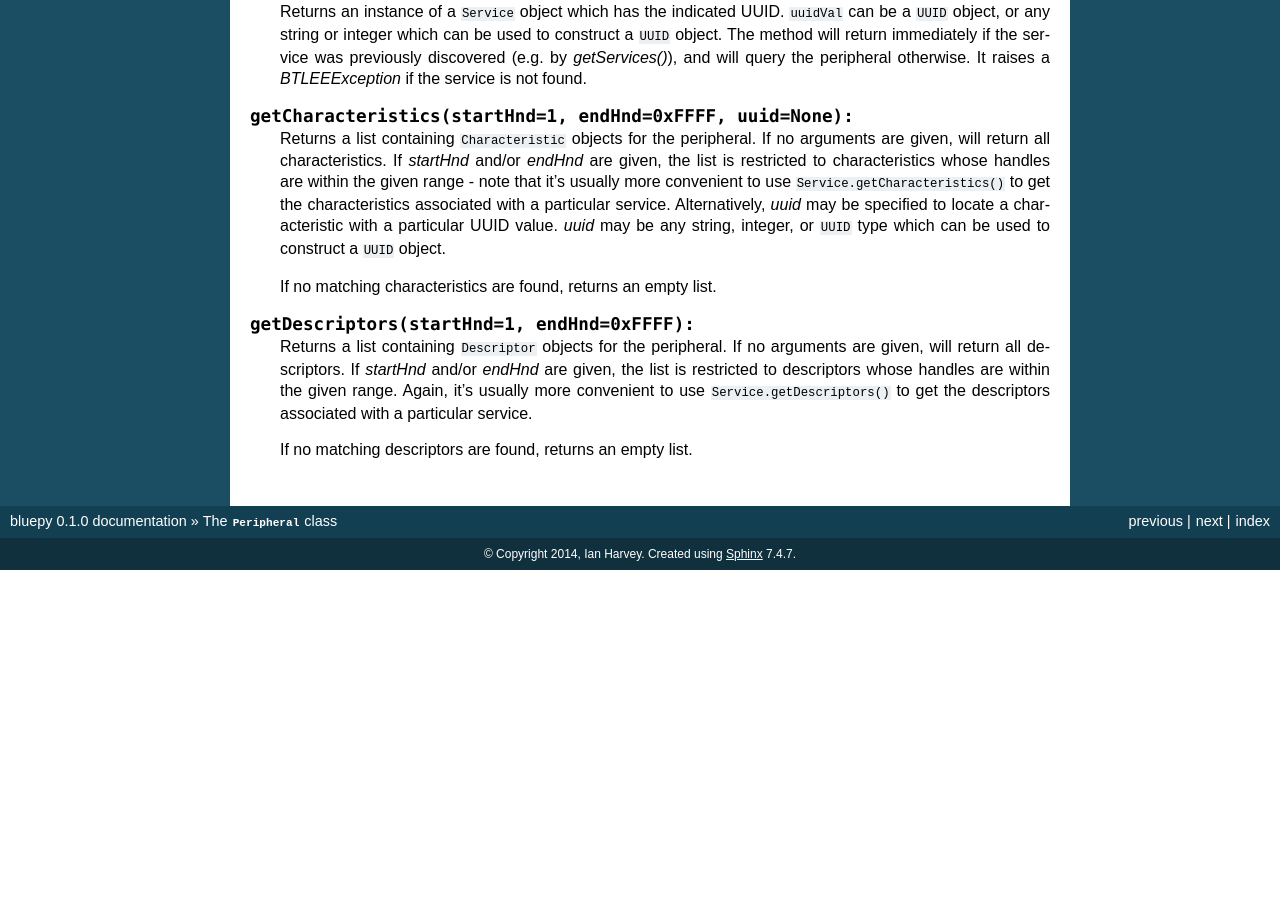
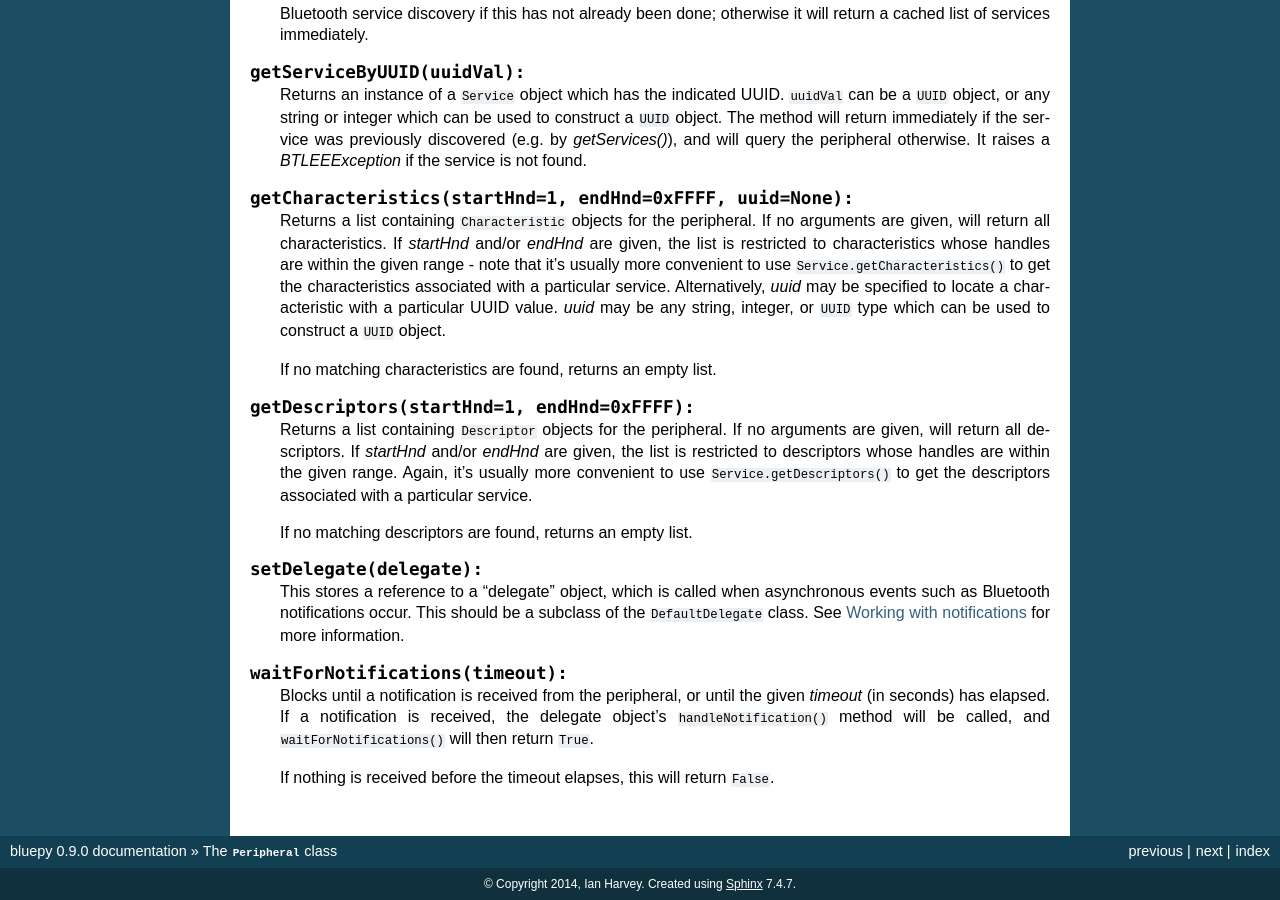
Before and after one commit to IanHarvey/bluepy, a Sphinx documentation site: the page built from docs/peripheral.rst, in a window 1280 px wide and 900 px high, scrolled down 838 px. Built offline with Sphinx 7.4.7, drawn with Linux system fonts in a browser that asks for light colours; pages that are not in the unit, such as notebooks, are missing from menus; before the commit the page ends 1408 px from its top, so only the background shows below that; some of the changed text lies outside the part shown.

Commit message:
bluepy: update documentation to describe notifications

```diff
--- a/docs/conf.py
+++ b/docs/conf.py
@@ -54,9 +54,9 @@ copyright = u'2014, Ian Harvey'
 # built documents.
 #
 # The short X.Y version.
-version = '0.1'
+version = '0.9'
 # The full version, including alpha/beta/rc tags.
-release = '0.1.0'
+release = '0.9.0'
 
 # The language for content autogenerated by Sphinx. Refer to documentation
 # for a list of supported languages.
@@ -244,7 +244,7 @@ man_pages = [
 #  dir menu entry, description, category)
 texinfo_documents = [
   ('index', 'bluepy', u'bluepy Documentation',
-   u'Ian Harvey', 'bluepy', 'One line description of project.',
+   u'Ian Harvey', 'bluepy', 'A Bluetooth Low Energy library for Python.',
    'Miscellaneous'),
 ]
 
--- a/docs/index.rst
+++ b/docs/index.rst
@@ -22,6 +22,7 @@ Contents:
    service
    characteristic
    descriptor
+   notifications
    assignednumbers
 
 Indices and tables
--- a/docs/peripheral.rst
+++ b/docs/peripheral.rst
@@ -8,13 +8,18 @@ Bluepy's ``Peripheral`` class encapsulates a connection to a Bluetooth LE periph
 Constructor
 -----------
 
-.. function:: Peripheral([deviceAddress=None])
+.. function:: Peripheral([deviceAddress=None, [addrType=ADDR_TYPE_PUBLIC]])
 
    If *deviceAddress* is not ``None``, creates a ``Peripheral`` object and makes a connection
    to the device indicated by *deviceAddress* (which should be a string comprising six hex
    bytes separated by colons, e.g. ``"11:22:33:ab:cd:ed"``).
 
    If *deviceAddress* is ``None``, creates an un-connected ``Peripheral`` object. You must call the ``connect()`` method on this object (passing it a device address) before it will be usable.
+
+   The *addrType* parameter can be used to select between fixed (``btle.ADDR_TYPE_PUBLIC``)
+   and random (``btle.ADDR_TYPE_RANDOM``) address types, depending on what the target
+   peripheral requires. See section 10.8 of the Bluetooth 4.0 specification for more
+   details.
 
    The constructor will throw a ``BTLEException`` if connection to the device fails.
 
@@ -72,3 +77,18 @@ Instance Methods
     a particular service.
 
     If no matching descriptors are found, returns an empty list.
+
+.. function:: setDelegate(delegate):
+
+    This stores a reference to a "delegate" object, which is called when asynchronous
+    events such as Bluetooth notifications occur. This should be a subclass of the
+    ``DefaultDelegate`` class. See :ref:`notifications` for more information.
+
+.. function:: waitForNotifications(timeout):
+
+    Blocks until a notification is received from the peripheral, or until the
+    given *timeout* (in seconds) has elapsed. If a notification is received, the
+    delegate object's ``handleNotification()`` method will be called, and
+    ``waitForNotifications()`` will then return ``True``.
+
+    If nothing is received before the timeout elapses, this will return ``False``.
```
Also changed, not shown: README.md (+11 -4 lines), docs/characteristic.rst (+15 -0 lines), docs/notifications.rst (added, +66 -0 lines), 1 other file.
